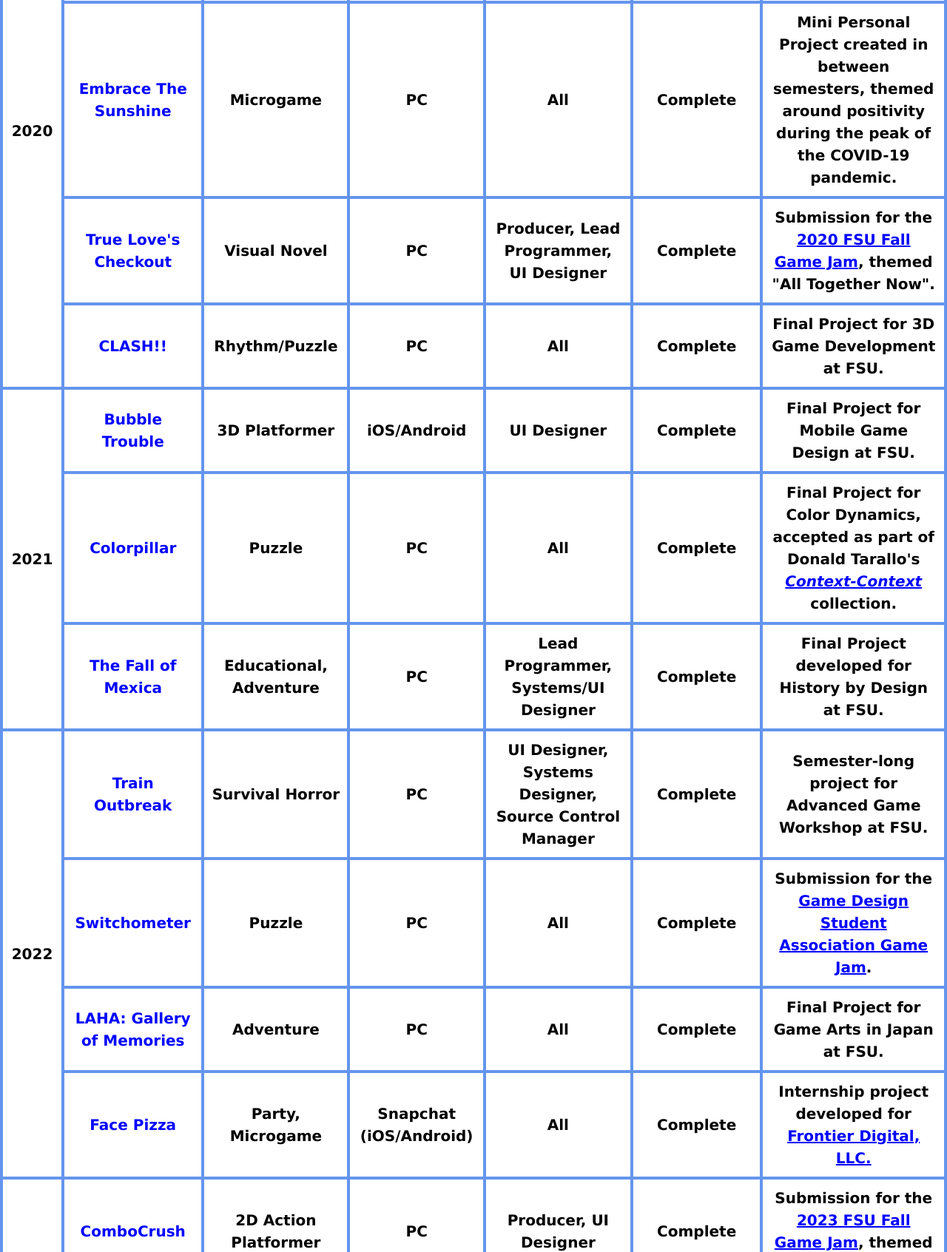
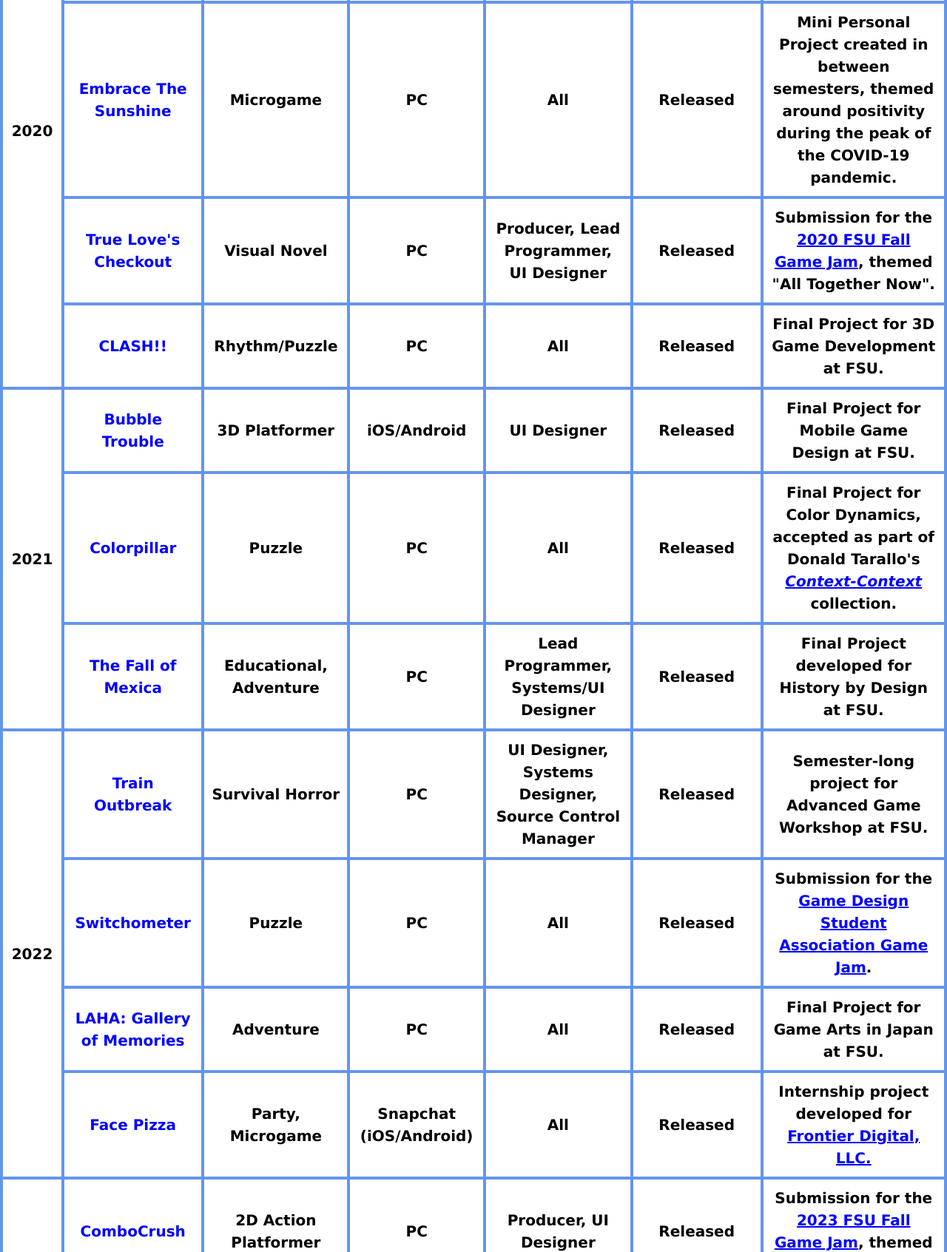
Before and after one commit to ZachShirikjian/FinalPortfolio, a website built with Parcel: page src/about.html in a window 1280 px wide. Shown: the part 2716-4409 px from the top of the page at 74% size. Built offline with nearby package versions, Linux system fonts and the light colour scheme.

Commit message:
Added ComboCrush Launch Trailer
-Added Launch Trailer video for ComboCrush
-Fixed the orphan in CC page describing github, fixed typo where it should say "I mentored"
-Removed the /Images/ tag from the Resume in About Me
-Changed "Complete" to Released since it makes more sense

```diff
--- a/src/about.html
+++ b/src/about.html
@@ -51,7 +51,7 @@
   <div class = "contactcontainer">
     <div class = "resume">
         <h4 class = "h4">RESUME</h4>
-        <a href="./Images/ZachShirikjianResume.pdf">
+        <a href="./ZachShirikjianResume.pdf">
           <img class = "pdf" src="./Images/RESUMEICON.png">
         </a>
     </div>
@@ -109,7 +109,7 @@
       <td class = "tablerow">Puzzle</td>
       <td class = "tablerow">PC</td>
       <td class = "tablerow">Level Designer, UI Designer</td>
-      <td class = "tablerow">Complete</td>
+      <td class = "tablerow">Released</td>
       <td class ="tablerow">Submission for <a href="https://www.clarku.edu/event/summer-game-studio/"
         style="text-decoration: underline;color:blue">Brackey's Game Jam #2</a>, themed "Love is Blind".</td>
 
@@ -138,7 +138,7 @@
       <td class = "tablerow">Auto-Runner</td>
       <td class = "tablerow">PC</td>
       <td class = "tablerow">All</td>
-      <td class = "tablerow">Complete</td>
+      <td class = "tablerow">Released</td>
       <td class ="tablerow">First completed Solo Project, created for Game Design Workshop at FSU.</td>
     </tr>
 
@@ -159,7 +159,7 @@
       <td class = "tablerow">Microgame</td>
       <td class = "tablerow">PC</td>
       <td class = "tablerow">All</td>
-      <td class = "tablerow">Complete</td>
+      <td class = "tablerow">Released</td>
       <td class ="tablerow">Mini Personal Project created in between semesters, themed around positivity during the peak of the COVID-19 pandemic.</td>
     </tr>
 
@@ -169,7 +169,7 @@
       <td class = "tablerow">Visual Novel</td>
       <td class = "tablerow">PC</td>
       <td class = "tablerow">Producer, Lead Programmer, UI Designer</td>
-      <td class = "tablerow">Complete</td>
+      <td class = "tablerow">Released</td>
       <td class ="tablerow">Submission for the <a href="https://itch.io/jam/fsu-fall-jam-20"
         style="text-decoration: underline;color:blue">2020 FSU Fall Game Jam</a>, themed "All Together Now".</td>
     </tr>
@@ -180,7 +180,7 @@
       <td class = "tablerow">Rhythm/Puzzle</td>
       <td class = "tablerow">PC</td>
       <td class = "tablerow">All</td>
-      <td class = "tablerow">Complete</td>
+      <td class = "tablerow">Released</td>
       <td class ="tablerow">Final Project for 3D Game Development at FSU.</td>
     </tr>
     <tr>
@@ -191,7 +191,7 @@
       <td class = "tablerow">3D Platformer</td>
       <td class = "tablerow">iOS/Android</td>
       <td class = "tablerow">UI Designer</td>
-      <td class = "tablerow">Complete</td>
+      <td class = "tablerow">Released</td>
       <td class ="tablerow">Final Project for Mobile Game Design at FSU.</td>
     </tr>
     <tr>
@@ -200,7 +200,7 @@
       <td class = "tablerow">Puzzle</td>
       <td class = "tablerow">PC</td>
       <td class = "tablerow">All</td>
-      <td class = "tablerow">Complete</td>
+      <td class = "tablerow">Released</td>
       <td class ="tablerow">Final Project for Color Dynamics, accepted as part of Donald Tarallo's <em>
       <a href="https://tarallodesign.com/context-context/2022-2"
         style="text-decoration:underline; color:blue">Context-Context</a></em> collection.
@@ -212,7 +212,7 @@
       <td class = "tablerow">Educational, Adventure</td>
       <td class = "tablerow">PC</td>
       <td class = "tablerow">Lead Programmer, Systems/UI Designer</td>
-      <td class = "tablerow">Complete</td>
+      <td class = "tablerow">Released</td>
       <td class ="tablerow">Final Project developed for History by Design at FSU.</td>
     </tr>
     <tr>
@@ -222,7 +222,7 @@
       <td class = "tablerow">Survival Horror</td>
       <td class = "tablerow">PC</td>
       <td class = "tablerow">UI Designer, Systems Designer, Source Control Manager</td>
-      <td class = "tablerow">Complete</td>
+      <td class = "tablerow">Released</td>
       <td class ="tablerow">Semester-long project for Advanced Game Workshop at FSU.</td>
     </tr>
     <tr>
@@ -231,7 +231,7 @@
       <td class = "tablerow">Puzzle</td>
       <td class = "tablerow">PC</td>
       <td class = "tablerow">All</td>
-      <td class = "tablerow">Complete</td>
+      <td class = "tablerow">Released</td>
       <td class ="tablerow">Submission for the <a href="https://itch.io/jam/fsu-gdsa-game-jam-spr22"
         style="text-decoration:underline;color:blue">Game Design Student Association Game Jam</a>.<em>
     </tr>
@@ -241,7 +241,7 @@
       <td class = "tablerow">Adventure</td>
       <td class = "tablerow">PC</td>
       <td class = "tablerow">All</td>
-      <td class = "tablerow">Complete</td>
+      <td class = "tablerow">Released</td>
       <td class ="tablerow">Final Project for Game Arts in Japan at FSU.</td>
     </tr>
     <tr>
@@ -250,7 +250,7 @@
       <td class = "tablerow">Party, Microgame</td>
       <td class = "tablerow">Snapchat (iOS/Android)</td>
       <td class = "tablerow">All</td>
-      <td class = "tablerow">Complete</td>
+      <td class = "tablerow">Released</td>
       <td class ="tablerow">Internship project developed for <a href="https://frontierdigital.io/"
         style="text-decoration:underline; color:blue">Frontier Digital, LLC.</a></em>
         </td>
@@ -262,7 +262,7 @@
       <td class = "tablerow">2D Action Platformer</td>
       <td class = "tablerow">PC</td>
       <td class = "tablerow">Producer, UI Designer</td>
-      <td class = "tablerow">Complete</td>
+      <td class = "tablerow">Released</td>
       <td class ="tablerow">Submission for the <a href="https://itch.io/jam/fsu-fall-jam-23"
         style="text-decoration: underline;color:blue">2023 FSU Fall Game Jam</a>, themed "Day and Night".</td>
     </tr>
@@ -272,7 +272,7 @@
         <td class = "tablerow">Puzzle Platformer</td>
         <td class = "tablerow">PC</td>
         <td class = "tablerow">Producer, UI Designer</td>
-        <td class = "tablerow">In Development</td>
+        <td class = "tablerow">In-Development</td>
         <td class ="tablerow">Project developed in collaboration with teen employees from <a href="https://afhboston.org"
           style="text-decoration:underline;color:blue">Artists for Humanity.</a></em> </td>
     </tr>
@@ -282,7 +282,7 @@
       <td class = "tablerow">Arcade</td>
       <td class = "tablerow">PC, Xbox Series X/S</td>
       <td class = "tablerow">QA Tester</td>
-      <td class = "tablerow">In Development</td>
+      <td class = "tablerow">In-Development</td>
       <td class ="tablerow">More details will be revealed once the game is officially released.
   </tr>
   </table>
--- a/src/bubbletrouble.html
+++ b/src/bubbletrouble.html
@@ -45,7 +45,7 @@
                 <th class = "tablecol">TEAM SIZE</th>
               </tr>
             <tr>
-              <td class = "tablerow">Complete</td>
+              <td class = "tablerow">Released</td>
               <td class = "tablerow">iOS/Android</td>
               <td class = "tablerow">Arcade</td>
               <td class = "tablerow">UI Designer</td>
--- a/src/bubbletroubleUI.html
+++ b/src/bubbletroubleUI.html
@@ -45,7 +45,7 @@
            <th class = "tablecol">TEAM SIZE</th>
          </tr>
        <tr>
-         <td class = "tablerow">Complete</td>
+         <td class = "tablerow">Released</td>
          <td class = "tablerow">iOS/Android</td>
          <td class = "tablerow">Arcade</td>
          <td class = "tablerow">UI Designer</td>
--- a/src/colorpillar.html
+++ b/src/colorpillar.html
@@ -44,7 +44,7 @@
                 <th class = "tablecol">TEAM SIZE</th>
               </tr>
             <tr>
-              <td class = "tablerow">Complete</td>
+              <td class = "tablerow">Released</td>
               <td class = "tablerow">PC</td>
               <td class = "tablerow">Puzzle Platformer</td>
               <td class = "tablerow">All</td>
--- a/src/combocrush.html
+++ b/src/combocrush.html
@@ -45,7 +45,7 @@
                 <th class = "tablecol">TEAM SIZE</th>
               </tr>
             <tr>
-              <td class = "tablerow">Complete</td>
+              <td class = "tablerow">Released</td>
               <td class = "tablerow">PC</td>
               <td class = "tablerow">2D Action Platformer</td>
               <td class = "tablerow">Producer, UI Designer</td>
@@ -69,8 +69,8 @@
    theme “Day and Night”. I collaborated with FSU Game Design alumni <a href="https://www.pgomesprojects.com/" style="color:blue; text-decoration: underline;">Peter Gomes</a> to design the Day/Night transitions.
    I designed the layout of the interfaces in-game, while Peter programmed and implemented their functionality in Unity.
    ComboCrush provided me an opportunity to create a unified street graffiti theme throughout the UI and menus. As producer,
-   mentored Izzy Cochran and Christan Surrett, providing them constructive feedback on their work and helping them manage
-   source control using Github.
+   I mentored Izzy Cochran and Christan Surrett, providing them constructive feedback on their work and helping them manage
+   source control.
    <br><br>
    Vadim Mayorskiy created the environmental art, with Character Design and Concept Art made by Izzy Cochran. Music and
    sound effects composed by Christian Surett. Alternative tracks for the Day level were composed by
@@ -79,15 +79,15 @@
 
 <div class= "demoVideo">
             <h4 class = "h4"> WATCH THE GAMEPLAY TRAILER </h4>
-           <!-- <iframe
+           <iframe
                                 ref={videoRef}
                                 width="1000px"
                                 height="510px"
-                                src="../../assets/ZachVideos/CCGameplayTeaser.mp4"
+                                src="https://youtube.com/embed/lfe3HwZeXTc"
                                 title="YouTube video player"
                                 allow=" autoplay;  encrypted-media; gyroscope;"
                                 allowFullScreen
-                            ></iframe>   -->
+                            ></iframe>
 </div>
 <div class = "gallery">
             <h4 class = "h4">GALLERY</h4>
@@ -120,7 +120,7 @@
       <span class="pageheader">
         <h4 class = "pageheader"> WHAT I LEARNED </h4>
             <ul>
-              <li class = "list">Created a marketing campaign inviting Artist for Humanity employees to playtest the game and be featured in the Credits.</li>
+              <li class = "list">Collaborated with Artist for Humanity employees to playtest the game and be featured in the Credits.</li>
               <li class = "list">Mentored newer Game Design students by providing feedback, encouraging them to improve their work, and assisted them with Github source control.</li>
               <li class = "list">Designed game-ready UI assets for animations using Unity’s LeanTween systems.</li>
               <li class = "list">Designed controller infographic UI using Figma.</li>
--- a/src/combocrushUI.html
+++ b/src/combocrushUI.html
@@ -45,7 +45,7 @@
                 <th class = "tablecol">TEAM SIZE</th>
               </tr>
             <tr>
-              <td class = "tablerow">Complete</td>
+              <td class = "tablerow">Released</td>
               <td class = "tablerow">PC</td>
               <td class = "tablerow">2D Action Platformer</td>
               <td class = "tablerow">Producer, UI Designer</td>
--- a/src/facepizza.html
+++ b/src/facepizza.html
@@ -45,7 +45,7 @@
                 <th class = "tablecol">TEAM SIZE</th>
               </tr>
             <tr>
-              <td class = "tablerow">Complete</td>
+              <td class = "tablerow">Released</td>
               <td class = "tablerow">Snapchat (iOS/Android)</td>
               <td class = "tablerow">Party,Microgame</td>
               <td class = "tablerow">All</td>
--- a/src/facepizzaUI.html
+++ b/src/facepizzaUI.html
@@ -45,7 +45,7 @@
                 <th class = "tablecol">TEAM SIZE</th>
               </tr>
             <tr>
-              <td class = "tablerow">Complete</td>
+              <td class = "tablerow">Released</td>
               <td class = "tablerow">PC</td>
               <td class = "tablerow">Party, Microgame</td>
               <td class = "tablerow">All</td>
--- a/src/journeythroughthemind.html
+++ b/src/journeythroughthemind.html
@@ -43,7 +43,7 @@
                 <th class = "tablecol">TEAM SIZE</th>
               </tr>
             <tr>
-              <td class = "tablerow">Complete</td>
+              <td class = "tablerow">Released</td>
               <td class = "tablerow">PC</td>
               <td class = "tablerow">3D Platformer</td>
               <td class = "tablerow">All</td>
--- a/src/switchometer.html
+++ b/src/switchometer.html
@@ -45,7 +45,7 @@
                 <th class = "tablecol">TEAM SIZE</th>
               </tr>
             <tr>
-              <td class = "tablerow">Complete</td>
+              <td class = "tablerow">Released</td>
               <td class = "tablerow">PC, Arcade</td>
               <td class = "tablerow">Puzzle Platformer</td>
               <td class = "tablerow">All</td>
--- a/src/thefallofmexica.html
+++ b/src/thefallofmexica.html
@@ -45,7 +45,7 @@
                 <th class = "tablecol">TEAM SIZE</th>
               </tr>
             <tr>
-              <td class = "tablerow">Complete</td>
+              <td class = "tablerow">Released</td>
               <td class = "tablerow">PC</td>
               <td class = "tablerow">Educational, Adventure</td>
               <td class = "tablerow">Lead Programmer, UI Designer</td>
--- a/src/thefallofmexicaUI.html
+++ b/src/thefallofmexicaUI.html
@@ -45,7 +45,7 @@
                 <th class = "tablecol">TEAM SIZE</th>
               </tr>
             <tr>
-              <td class = "tablerow">Complete</td>
+              <td class = "tablerow">Released</td>
               <td class = "tablerow">PC</td>
               <td class = "tablerow">Educational, Adventure</td>
               <td class = "tablerow">Lead Programmer, UI Designer</td>
--- a/src/trainoutbreak.html
+++ b/src/trainoutbreak.html
@@ -45,7 +45,7 @@
                 <th class = "tablecol">TEAM SIZE</th>
               </tr>
             <tr>
-              <td class = "tablerow">Complete</td>
+              <td class = "tablerow">Released</td>
               <td class = "tablerow">PC</td>
               <td class = "tablerow">Survival Horror</td>
               <td class = "tablerow">UI Designer, Source Control Manager</td>
--- a/src/trainoutbreakUI.html
+++ b/src/trainoutbreakUI.html
@@ -45,7 +45,7 @@
                 <th class = "tablecol">TEAM SIZE</th>
               </tr>
             <tr>
-              <td class = "tablerow">Complete</td>
+              <td class = "tablerow">Released</td>
               <td class = "tablerow">PC</td>
               <td class = "tablerow">Survival Horror</td>
               <td class = "tablerow">UI Designer, Source Control Manager</td>
--- a/src/truelovescheckout.html
+++ b/src/truelovescheckout.html
@@ -45,7 +45,7 @@
                 <th class = "tablecol">TEAM SIZE</th>
               </tr>
             <tr>
-              <td class = "tablerow">Complete</td>
+              <td class = "tablerow">Released</td>
               <td class = "tablerow">PC</td>
               <td class = "tablerow">Visual Novel</td>
               <td class = "tablerow">Producer, Lead Programmer, UI Designer</td>
--- a/src/tunnelvision.html
+++ b/src/tunnelvision.html
@@ -45,7 +45,7 @@
                 <th class = "tablecol">TEAM SIZE</th>
               </tr>
             <tr>
-              <td class = "tablerow">Complete</td>
+              <td class = "tablerow">Released</td>
               <td class = "tablerow">PC</td>
               <td class = "tablerow">Puzzle</td>
               <td class = "tablerow">Level Designer, UI Designer</td>
```
Also changed, not shown: 2 other files.
